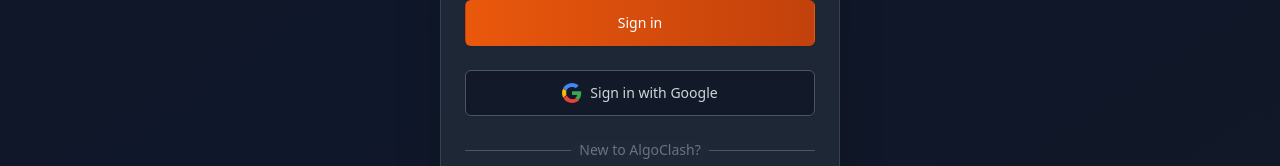
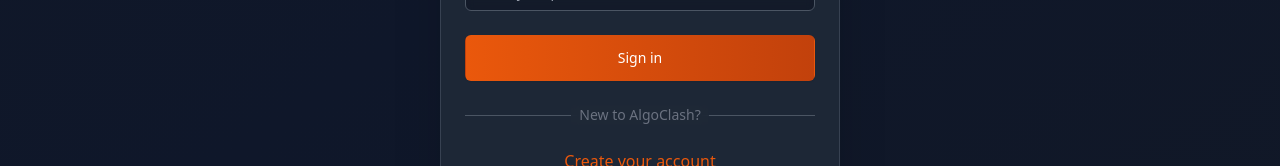
Before and after one commit to Goddbott/CodeThrone-main, a React (Vite) app: page /login in a window 1280 px wide. Shown: the part 552-718 px from the top of the page. Built offline with nearby package versions, Linux system fonts and the light colour scheme; no server answers.

Commit message:
Changes google

```diff
--- a/src/pages/Login.tsx
+++ b/src/pages/Login.tsx
@@ -327,26 +327,6 @@
                   )}
                 </button>
               </div>
-
-              {/* OAuth Login Button */}
-              <div>
-                <button
-                  type="button"
-                  onClick={() => window.location.href = `${API_URL}/auth/google`}
-                  className="w-full flex justify-center py-3 px-4 border border-gray-300 dark:border-gray-600 rounded-md shadow-sm text-sm font-medium text-gray-700 dark:text-gray-200 bg-white/90 dark:bg-gray-900/90 hover:bg-gray-50 dark:hover:bg-gray-800/90 transition-all duration-200 backdrop-blur-sm transform hover:scale-105 active:scale-95"
-                >
-                  <svg className="h-5 w-5 mr-2" viewBox="0 0 48 48">
-                    <g>
-                      <path fill="#4285F4" d="M24 9.5c3.54 0 6.7 1.22 9.19 3.23l6.85-6.85C36.13 2.13 30.41 0 24 0 14.82 0 6.71 5.06 2.69 12.44l7.98 6.2C12.13 13.03 17.62 9.5 24 9.5z"/>
-                      <path fill="#34A853" d="M46.1 24.55c0-1.64-.15-3.22-.42-4.74H24v9.01h12.42c-.54 2.91-2.17 5.38-4.62 7.04l7.13 5.55C43.94 37.03 46.1 31.33 46.1 24.55z"/>
-                      <path fill="#FBBC05" d="M10.67 28.64c-1.04-3.1-1.04-6.44 0-9.54l-7.98-6.2C.89 16.41 0 20.09 0 24c0 3.91.89 7.59 2.69 11.1l7.98-6.2z"/>
-                      <path fill="#EA4335" d="M24 48c6.41 0 12.13-2.13 16.67-5.81l-7.13-5.55c-2.01 1.35-4.59 2.16-7.54 2.16-6.38 0-11.87-3.53-14.33-8.74l-7.98 6.2C6.71 42.94 14.82 48 24 48z"/>
-                      <path fill="none" d="M0 0h48v48H0z"/>
-                    </g>
-                  </svg>
-                  Sign in with Google
-                </button>
-              </div>
             </form>
 
             <div className="mt-6">
```
